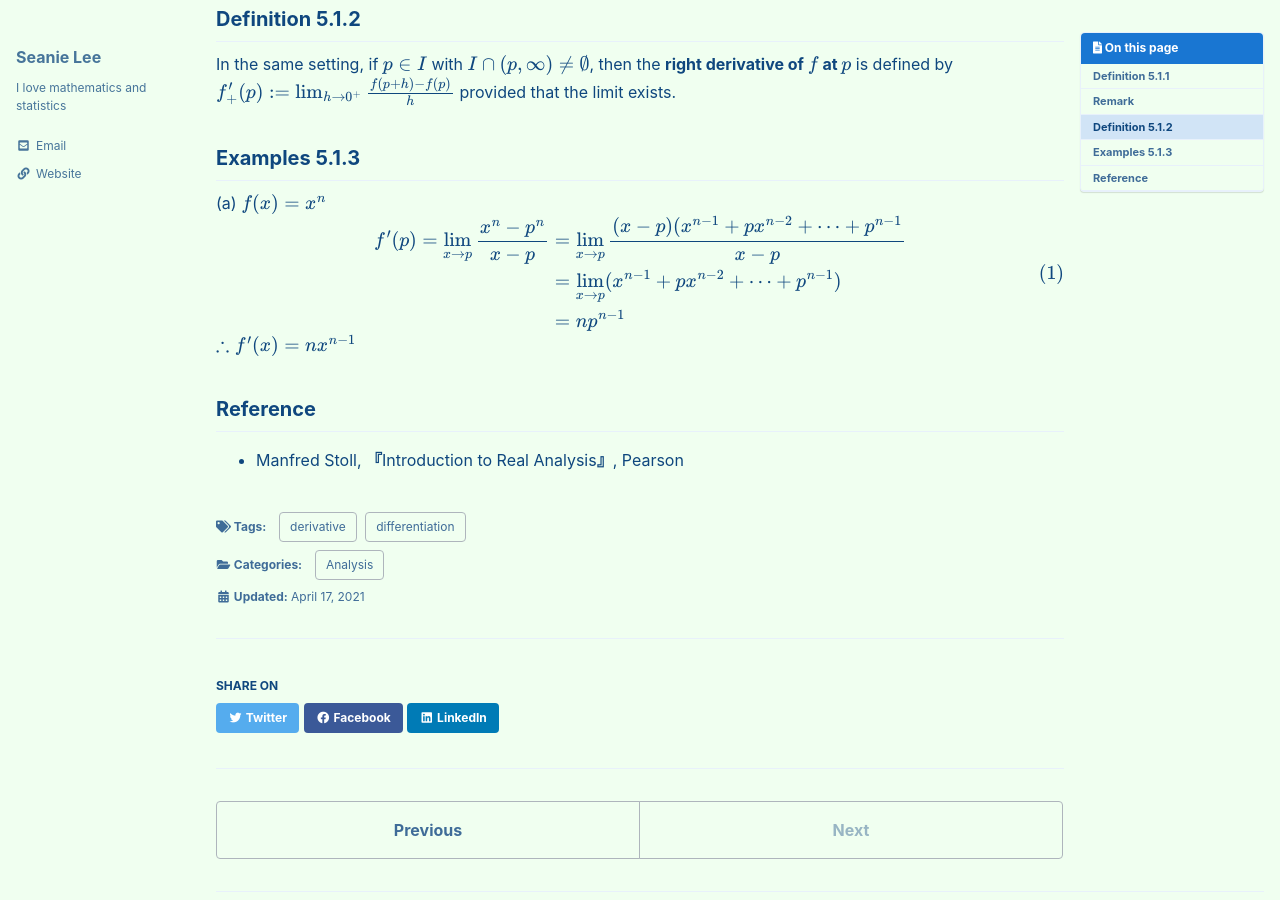
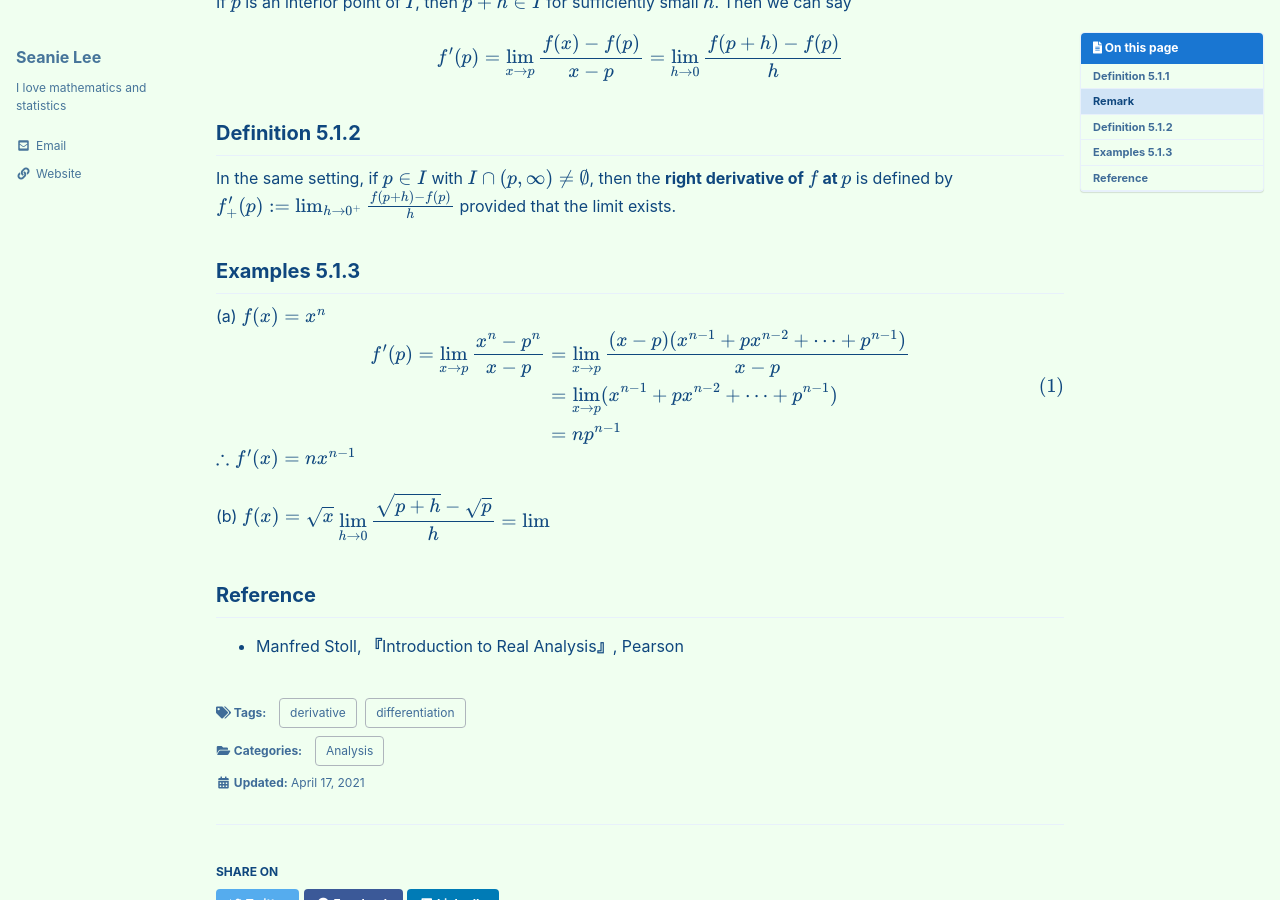
Before and after one commit to seanie12/blog, a Jekyll site: the page built from _posts/2021-04-17-differentiation.md, in a window 1280 px wide and 900 px high, scrolled down 485 px. Built offline with Jekyll 4.4.1, drawn with Linux system fonts in a browser that asks for light colours; cached includes are drawn as plain includes; formulas are drawn with MathJax 3.

Commit message:
Update 2021-04-17-differentiation.md

```diff
--- a/_posts/2021-04-17-differentiation.md
+++ b/_posts/2021-04-17-differentiation.md
@@ -23,13 +23,16 @@ comments : true
 
 ## Definition 5.1.1
 Let $I\subset \mathbb{R}$ be an interval and let $f:I\rightarrow\mathbb{R}$ be a function. Fix a $p\in I$. <br /> The **derivative of $f$ at $p$** is defined by
+
 $$
 f^\prime(p) := \lim_{x\to p} \frac{f(x)-f(p)}{x-p}
 $$
+
 provided that the limit exists. If $f^\prime(p)$ can be defined at the point $p\in I$, the $f$ is called **differentiable at $p$**.
 
 ## Remark
 If $p$ is an interior point of $I$, then $p+h\in I$ for sufficiently small $h$. Then we can say
+
 $$
 f^\prime(p) = \lim_{x\to p}\frac{f(x)-f(p)}{x-p} = \lim_{h\to 0}\frac{f(p+h)-f(p)}{h}
 $$
@@ -46,7 +49,7 @@ provided that the limit exists.
 $$
 \begin{align}
 \begin{split}
-f^{\prime} (p) = \lim_{x\to p} \frac{x^{n}- p^n}{x-p} &= \lim_{x\to p} \frac{(x-p)(x^{n-1}+px^{n-2}+\cdots + p^{n-1}}{x-p} \\
+f^{\prime} (p) = \lim_{x\to p} \frac{x^{n}- p^n}{x-p} &= \lim_{x\to p} \frac{(x-p)(x^{n-1}+px^{n-2}+\cdots + p^{n-1})}{x-p} \\
 &=\lim_{x\to p} (x^{n-1} + px^{n-2} + \cdots + p^{n-1}) \\
 &=np^{n-1}
 \end{split}
@@ -54,7 +57,15 @@ f^{\prime} (p) = \lim_{x\to p} \frac{x^{n}- p^n}{x-p} &= \lim_{x\to p} \frac{(x-
 $$
 $\therefore f^\prime(x) = nx^{n-1}$
 
-
+(b) $f(x)=\sqrt{x}$
+$$
+\begin{align*}
+\begin{split}
+\lim_{h\to0}\frac{\sqrt{p+h}-\sqrt{p}}{h} = \lim
+\end{split}
+\end{align*}
+$$
+$$\tag*{$\square$}$$
 
 
 ## Reference
```
